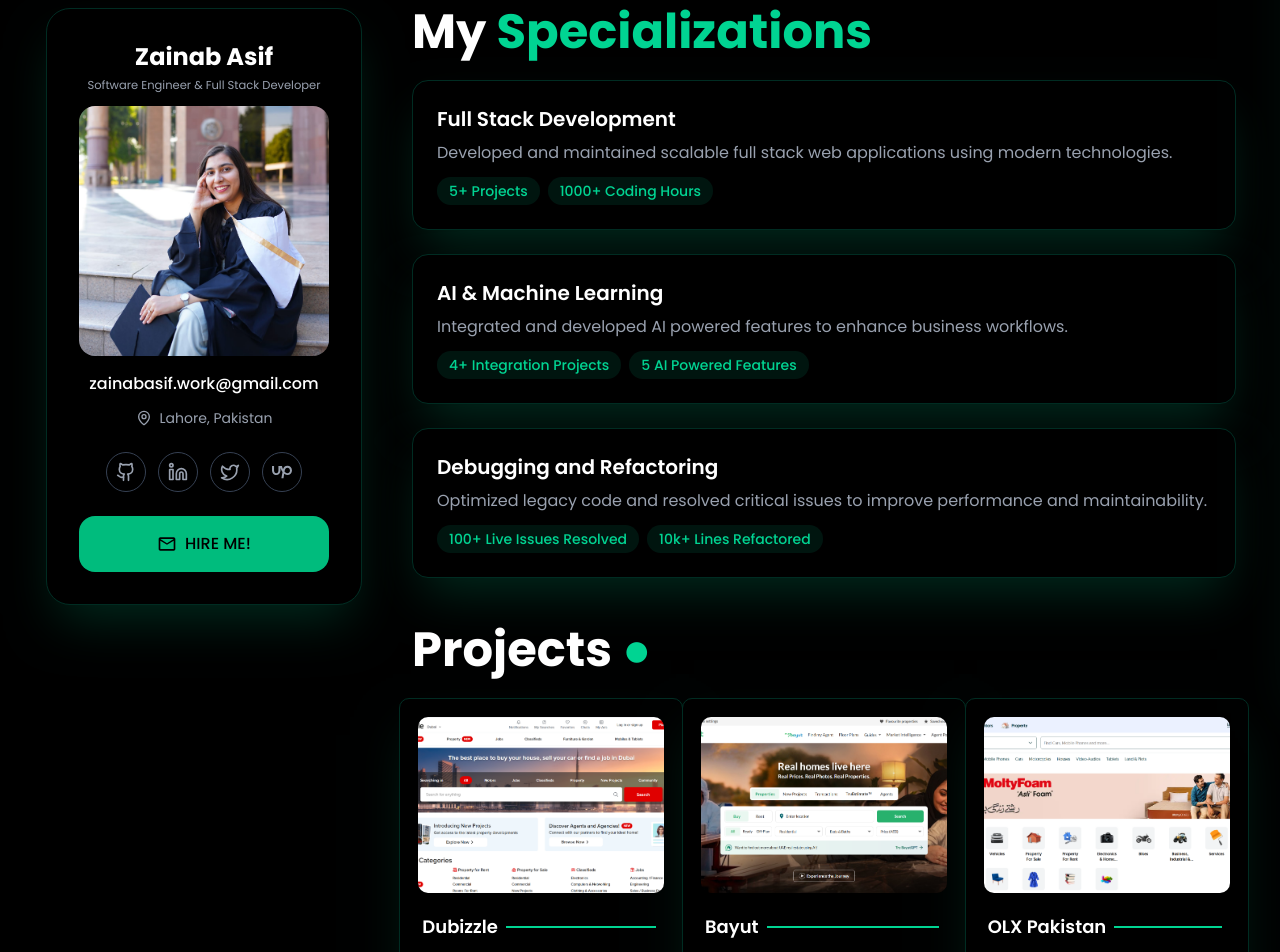
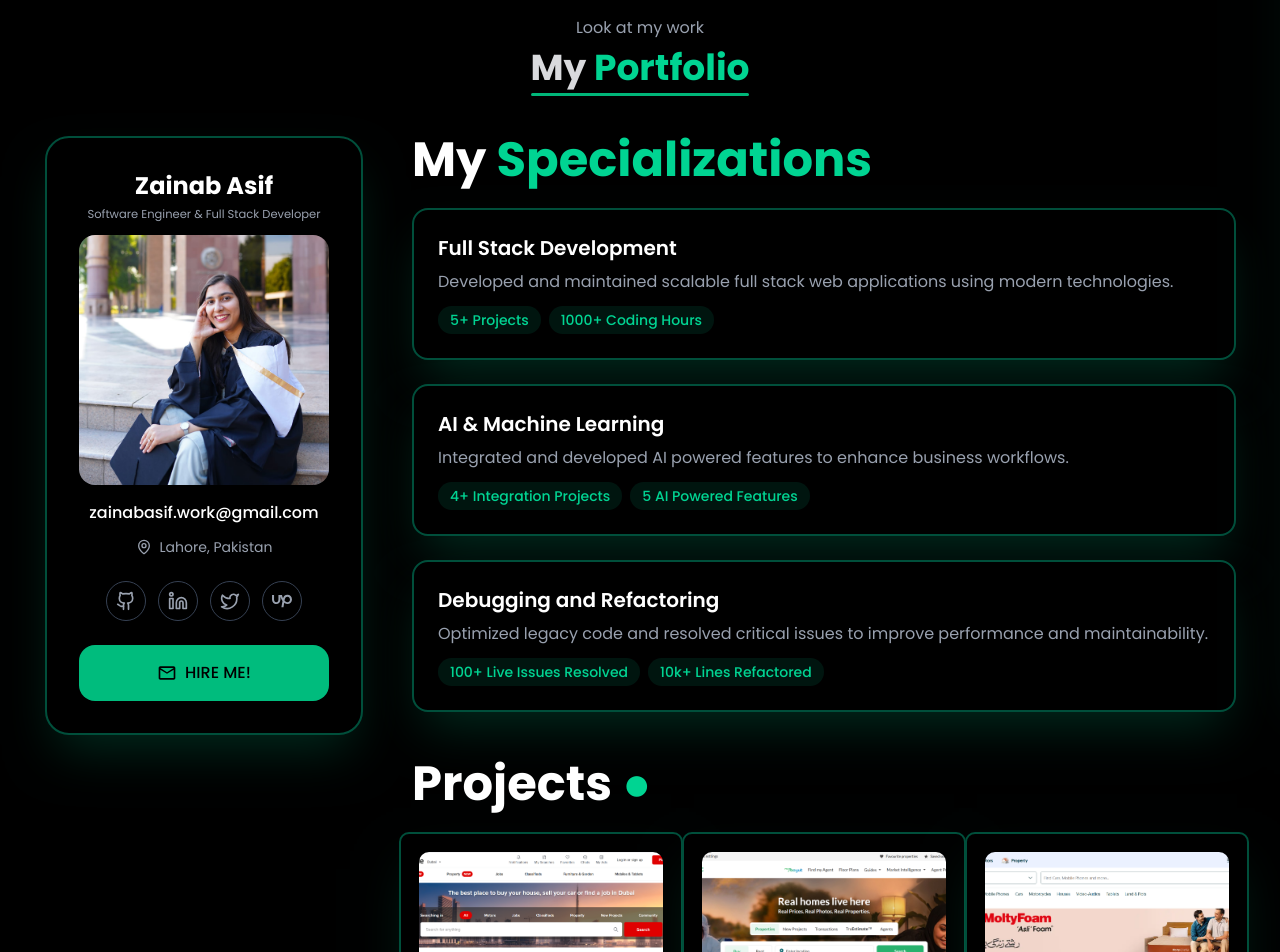
Before and after one commit to za-inab/zainab, a Next.js app: page /portfolio in a window 1280 px wide. Shown: the part 100-1052 px from the top of the page. Built offline with nearby package versions, Linux system fonts and the light colour scheme.

Commit message:
minor css bugs

```diff
--- a/src/app/about/page.tsx
+++ b/src/app/about/page.tsx
@@ -7,7 +7,7 @@
     <div className="flex flex-col h-full w-full justify-center items-center mb-10">
       <div className="flex flex-col justify-center items-center bg-black text-white lg:px-10 mx-3">
         {/* Heading */}
-        <div className="text-center mb-12">
+        <div className="text-center mb-12 mt-2">
           <p className="text-gray-400 mb-2">Get to know me</p>
           <h2 className="text-4xl font-bold relative inline-block">
             About <span className="text-emerald-400">Me</span>
--- a/src/app/contact/page.tsx
+++ b/src/app/contact/page.tsx
@@ -7,6 +7,14 @@
 function ContactPage() {
   return (
     <div className="flex flex-col h-full w-full justify-center items-center">
+      <div className="text-center mb-12 mt-2">
+        <p className="text-gray-400 mb-2">Feel free to contact</p>
+        <h2 className="text-4xl font-bold relative inline-block">
+          Let&apos;s Work <span className="text-emerald-400">Together</span>
+          {/* Animated underline */}
+          <span className="absolute left-0 bottom-[-8px] w-full h-[3px] bg-emerald-500 animate-pulse rounded-full"></span>
+        </h2>
+      </div>
       <div className="flex flex-col justify-around md:flex-row w-[85%] max-w-[1024px] min-h-screen bg-black gap-10 space-x-6 space-y-10 mb-10 md:space-y-0 ">
         {/* Left Card */}
         <div className="self-center sticky">
--- a/src/app/layout.tsx
+++ b/src/app/layout.tsx
@@ -59,7 +59,7 @@
       <html lang="en">
         <body
           className={cn(
-            `${poppins.variable} ${montserrat.variable} antialiased h-svh flex flex-col max-w-[1750px] justify-self-center relative w-full`
+            `${poppins.variable} ${montserrat.variable} antialiased h-svh w-full flex flex-col max-w-[1750px] justify-self-center relative `
           )}
         >
           <Navbar />
--- a/src/app/portfolio/page.tsx
+++ b/src/app/portfolio/page.tsx
@@ -11,6 +11,14 @@
   return (
     <div className="flex flex-col h-full w-full justify-center items-center">
       <div className="pb-16 px-4 md:px-8 relative z-10">
+        <div className="text-center mb-12 mt-2">
+          <p className="text-gray-400 mb-2">Look at my work</p>
+          <h2 className="text-4xl font-bold relative inline-block">
+            My <span className="text-emerald-400">Portfolio</span>
+            {/* Animated underline */}
+            <span className="absolute left-0 bottom-[-8px] w-full h-[3px] bg-emerald-500 animate-pulse rounded-full"></span>
+          </h2>
+        </div>
         <div className="max-w-7xl mx-auto flex flex-col lg:flex-row gap-8 lg:gap-12 items-start justify-center min-h-[calc(100vh-144px)] ">
           {/* Sidebar (IntroCard placeholder, you can swap with your real component) */}
           <div className="w-full lg:w-80 lg:sticky lg:top-24 flex-shrink-0 justify-items-center">
--- a/src/app/resume/page.tsx
+++ b/src/app/resume/page.tsx
@@ -11,6 +11,14 @@
     <div className="flex flex-col h-full w-full justify-center items-center">
       <div className="min-h-screen bg-black relative">
         {/* Main Container with proper spacing for navbar/footer */}
+        <div className="text-center mb-12 mt-2">
+          <p className="text-gray-400 mb-2">Checkout my resume</p>
+          <h2 className="text-4xl font-bold relative inline-block">
+            My <span className="text-emerald-400">Resume</span>
+            {/* Animated underline */}
+            <span className="absolute left-0 bottom-[-8px] w-full h-[3px] bg-emerald-500 animate-pulse rounded-full"></span>
+          </h2>
+        </div>
         <div className="pb-16 px-4 md:px-8 relative z-10">
           <div className="max-w-7xl mx-auto flex flex-col lg:flex-row gap-8 lg:gap-12 items-start justify-center min-h-[calc(100vh-144px)]">
             {/* Profile Card - Side positioned on desktop, top on mobile */}
--- a/src/components/ContactForm.tsx
+++ b/src/components/ContactForm.tsx
@@ -36,7 +36,7 @@
     setLoading(false);
   };
   return (
-    <div className="border border-emerald-950 rounded-xl px-12 py-10 hover:border-2 hover:border-emerald-500 shadow-2xl shadow-emerald-400/20 hover:shadow-emerald-500/30 transition-all duration-500">
+    <div className="border-2 border-emerald-900 rounded-xl px-12 py-10 hover:border-2 hover:border-emerald-500 shadow-2xl shadow-emerald-400/20 hover:shadow-emerald-500/30 transition-all duration-500">
       <form
         onSubmit={(e) => {
           setLoading(true);
--- a/src/components/Footer.tsx
+++ b/src/components/Footer.tsx
@@ -5,8 +5,8 @@
 
 function Footer() {
   return (
-    <div className="w-[100%] shadow-md h-20 z-10 flex items-center justify-center py-3 max-w-[1750px] self-center bg-gray-950 max-h-20">
-      <div className=" w-[99%] m-2 px-5 flex flex-row justify-between items-center ">
+    <div className="w-full shadow-md h-20 z-10 flex items-center justify-center py-3 max-w-[1750px] self-center bg-gray-950 max-h-20">
+      <div className="w-[99%] m-2 px-5 flex flex-row justify-between items-center ">
         <h4>© 2025 Zainab Asif - All Rights Reserved.</h4>
         <div>
           <div className="rounded-full p-2 border-2 border-emerald-950 hover:text-emerald-400 hover:border-emerald-400">
--- a/src/components/ProfileCard.tsx
+++ b/src/components/ProfileCard.tsx
@@ -70,7 +70,7 @@
   };
 
   return (
-    <div className="max-w-[350px] max-h-[620px] bg-black backdrop-blur-sm rounded-3xl p-[30px] lg:p-8 border-1 border-emerald-950 justify-center items-center text-center shadow-2xl shadow-emerald-400/20 hover:shadow-emerald-500/30 transition-shadow duration-500 ">
+    <div className="max-w-[350px] max-h-[620px] bg-black backdrop-blur-sm rounded-3xl p-[30px] lg:p-8 border-2 border-emerald-900 justify-center items-center text-center shadow-2xl shadow-emerald-400/20 hover:shadow-emerald-500/30 transition-shadow duration-500 ">
       <GlowingEffect
         spread={40}
         glow={true}
--- a/src/components/ProjectComponent.tsx
+++ b/src/components/ProjectComponent.tsx
@@ -14,7 +14,7 @@
 
 const ProjectCard: React.FC<{ project: Project }> = ({ project }) => {
   return (
-    <div className="rounded-lg border border-emerald-950 bg-black group hover:shadow-xl p-2.5 h-[410px] max-h-[410px] min-w-[283px] w-[355px] xl:w-[284px] hover:border-[1.5px] hover:border-emerald-400 shadow-2xl shadow-emerald-400/15 hover:shadow-emerald-500/20 transition-all duration-500">
+    <div className="rounded-lg border-2 border-emerald-900 bg-black group hover:shadow-xl p-2.5 h-[410px] max-h-[410px] min-w-[283px] w-[355px] xl:w-[284px] hover:border-[1.5px] hover:border-emerald-400 shadow-2xl shadow-emerald-400/15 hover:shadow-emerald-500/20 transition-all duration-500">
       <div className="relative w-full h-48 p-2">
         <Image
           src={project.photo}
--- a/src/components/SpecializationComponent.tsx
+++ b/src/components/SpecializationComponent.tsx
@@ -13,7 +13,7 @@
   specialization,
 }) => {
   return (
-    <div className="p-6 rounded-2xl border border-emerald-950 bg-black flex justify-between items-start gap-4 w-[355px] sm:min-w-[100%] hover:border-[1.5px] hover:border-emerald-400 shadow-2xl shadow-emerald-400/20 hover:shadow-emerald-500/30 transition-all duration-500 ">
+    <div className="p-6 rounded-2xl border-2 border-emerald-900 bg-black flex justify-between items-start gap-4 w-[355px] sm:min-w-[100%] hover:border-[1.5px] hover:border-emerald-400 shadow-2xl shadow-emerald-400/20 hover:shadow-emerald-500/30 transition-all duration-500 ">
       <div>
         <h3 className="text-xl font-semibold text-white">
           {specialization.title}
--- a/src/components/navbar/Navbar.tsx
+++ b/src/components/navbar/Navbar.tsx
@@ -24,7 +24,7 @@
   return (
     <nav
       className={cn(
-        "fixed top-0 w-screen h-20 z-100 transition-all duration-300 ease-in-out",
+        "fixed top-0 h-20 z-100 transition-all duration-300 ease-in-out w-full",
         "flex items-center justify-center py-3 max-w-[1750px] self-center",
         isScrolled
           ? "bg-gradient-to-r from-black/30 via-black/20 to-black/30 backdrop-blur-lg shadow-2xl shadow-black/40"
```
